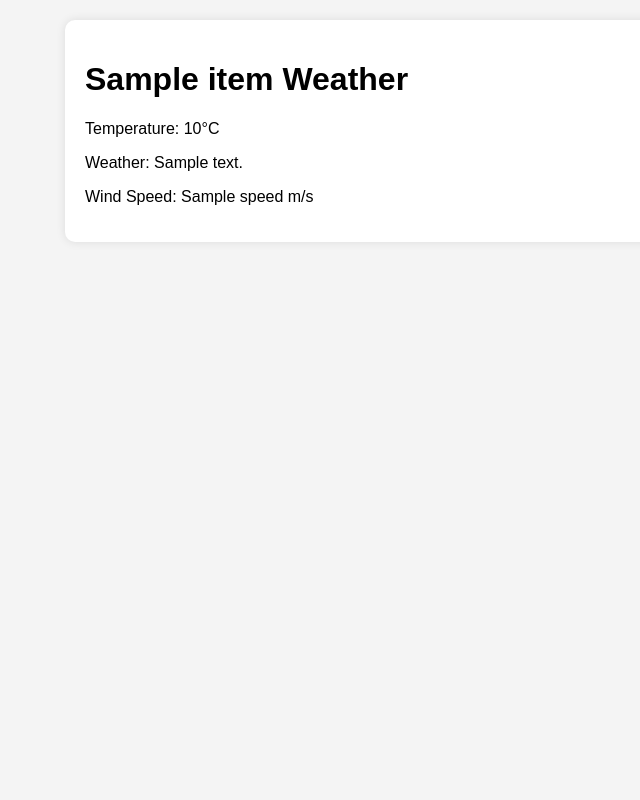
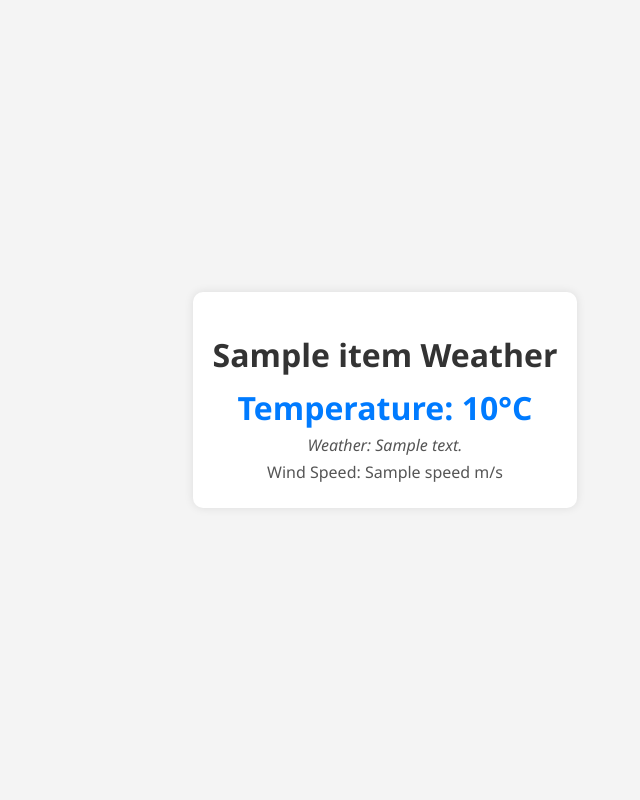
Before and after one commit to pinki1930/python-assignment, a Flask app: page /weatherapp in a window 1280 px wide. Shown: the whole page, without its empty margins (255-895 px from the left). Run offline with Flask 3, Linux system fonts and the light colour scheme; a database or web service that is not in the repository returns one stand-in record (values such as "Sample title"); data that the repository does not hold is empty.

Commit message:
new file

```diff
--- a/templates/resp.html
+++ b/templates/resp.html
@@ -4,20 +4,55 @@
     <meta charset="UTF-8">
     <meta name="viewport" content="width=device-width, initial-scale=1.0">
     <style>
-        /* Add your CSS styles here */
         body {
-            font-family: Arial, sans-serif;
+            font-family: 'Segoe UI', Tahoma, Geneva, Verdana, sans-serif;
             background-color: #f4f4f4;
-            margin: 20px;
+            margin: 0;
+            display: flex;
+            align-items: center;
+            justify-content: center;
+            height: 100vh;
         }
 
         .container {
-            max-width: 600px;
-            margin: 0 auto;
             background-color: #fff;
             padding: 20px;
             border-radius: 10px;
             box-shadow: 0 0 10px rgba(0, 0, 0, 0.1);
+            text-align: center;
+        }
+
+        h1 {
+            color: #333;
+            margin-bottom: 10px;
+        }
+
+        p {
+            margin: 5px 0;
+            color: #555;
+        }
+
+        .temperature {
+            font-size: 2em;
+            font-weight: bold;
+            color: #007BFF;
+        }
+
+        .weather-description {
+            font-style: italic;
+        }
+
+        /* Conditional styling based on weather description */
+        .weather-sunny {
+            color: #FFD700; /* Gold color for sunny weather */
+        }
+
+        .weather-rainy {
+            color: #4682B4; /* Steel Blue color for rainy weather */
+        }
+
+        .weather-cloudy {
+            color: #778899; /* Light Slate Gray color for cloudy weather */
         }
     </style>
     <title>Weather Data</title>
@@ -25,8 +60,10 @@
 <body>
     <div class="container">
         <h1>{{ data['name'] }} Weather</h1>
-        <p>Temperature: {{ data['main']['temp'] }}°C</p>
-        <p>Weather: {{ data['weather'][0]['description'] }}</p>
+        <p class="temperature">Temperature: {{ data['main']['temp'] }}°C</p>
+        <p class="weather-description">
+            Weather: <span class="weather-{{ data['weather'][0]['main'].toLowerCase() }}">{{ data['weather'][0]['description'] }}</span>
+        </p>
         <p>Wind Speed: {{ data['wind']['speed'] }} m/s</p>
     </div>
 </body>
```
